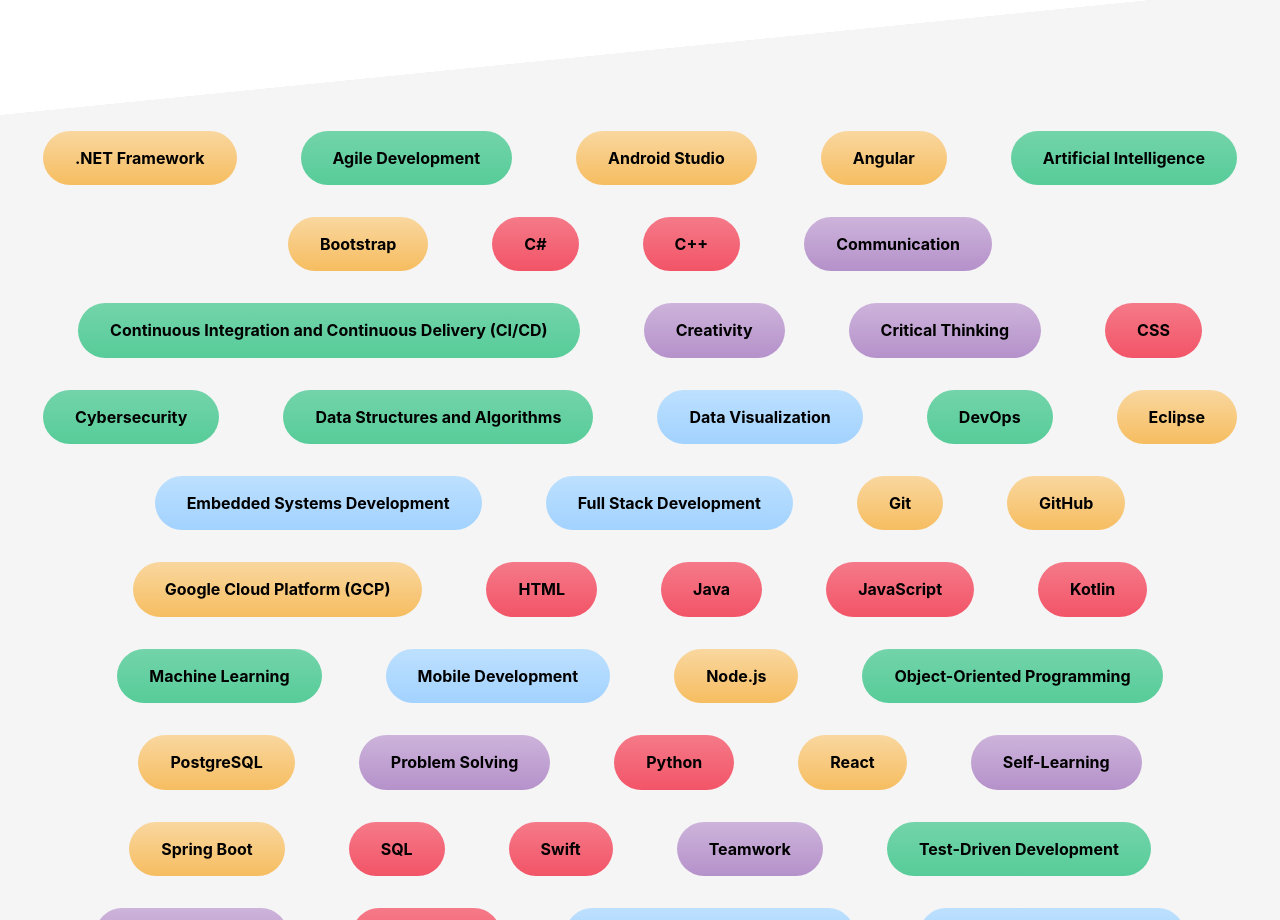
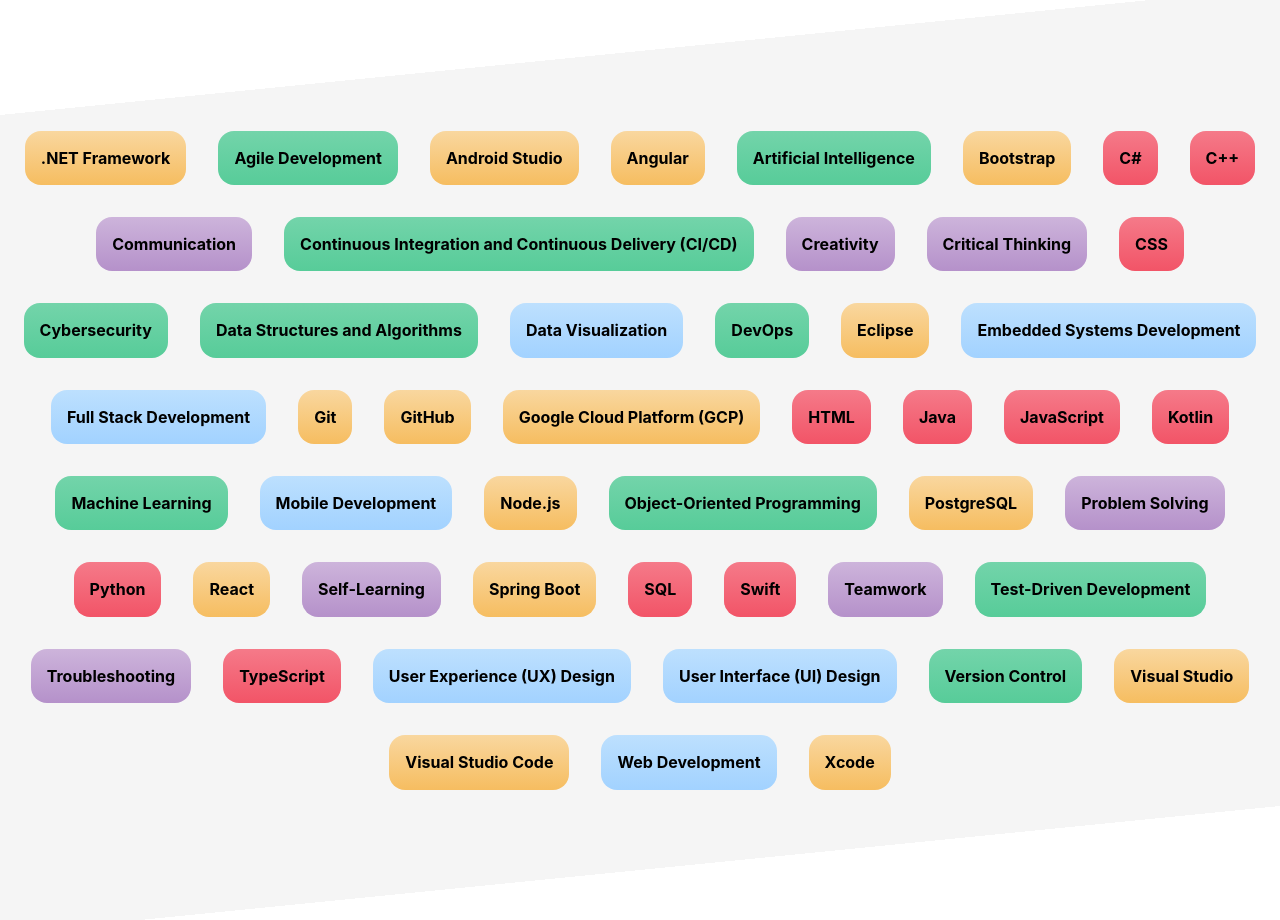
Before and after one commit to nathan-wick/nathan-wick, a React (Create React App) app in the folder nathan-wick/: page / in a window 1280 px wide. Shown: the part 11080-12000 px from the top of the page. Built offline with nearby package versions, Linux system fonts and the light colour scheme.

Commit message:
Update Skills

```diff
--- a/nathan-wick/src/components/home/Skills.tsx
+++ b/nathan-wick/src/components/home/Skills.tsx
@@ -58,7 +58,7 @@
             {
                 skills.sort((first, second,) => first.title.localeCompare(second.title,),).map((skill, skillIndex,) => <div
                     key={skillIndex}
-                    className={`pill width-fit-content ${getSkillBackground(skill.type,)}`}>
+                    className={`width-fit-content margin-1 padding-1 rounded text-bold ${getSkillBackground(skill.type,)}`}>
                     {skill.title}
                 </div>,)
             }
--- a/nathan-wick/src/styles/layout.scss
+++ b/nathan-wick/src/styles/layout.scss
@@ -53,6 +53,10 @@
     transform: translateY(-50%);
 }
 
+.margin-1 {
+    margin: 1rem;
+}
+
 .margin-top-3 {
     margin-top: 3rem;
 }
--- a/nathan-wick/src/styles/shapes.scss
+++ b/nathan-wick/src/styles/shapes.scss
@@ -1,13 +1,4 @@
 @use 'colors' as colors;
-
-.pill {
-    border: none;
-    border-radius: 3rem;
-    font-size: 1rem;
-    font-weight: bold;
-    margin: 1rem 2rem;
-    padding: 1rem 2rem;
-}
 
 .overlap-triangle {
     bottom: 0;
--- a/nathan-wick/src/styles/text.scss
+++ b/nathan-wick/src/styles/text.scss
@@ -35,6 +35,10 @@
     color: colors.$gray;
 }
 
+.text-bold {
+    font-weight: bold;
+}
+
 .text-indent {
     text-indent: 2rem;
 }
```
